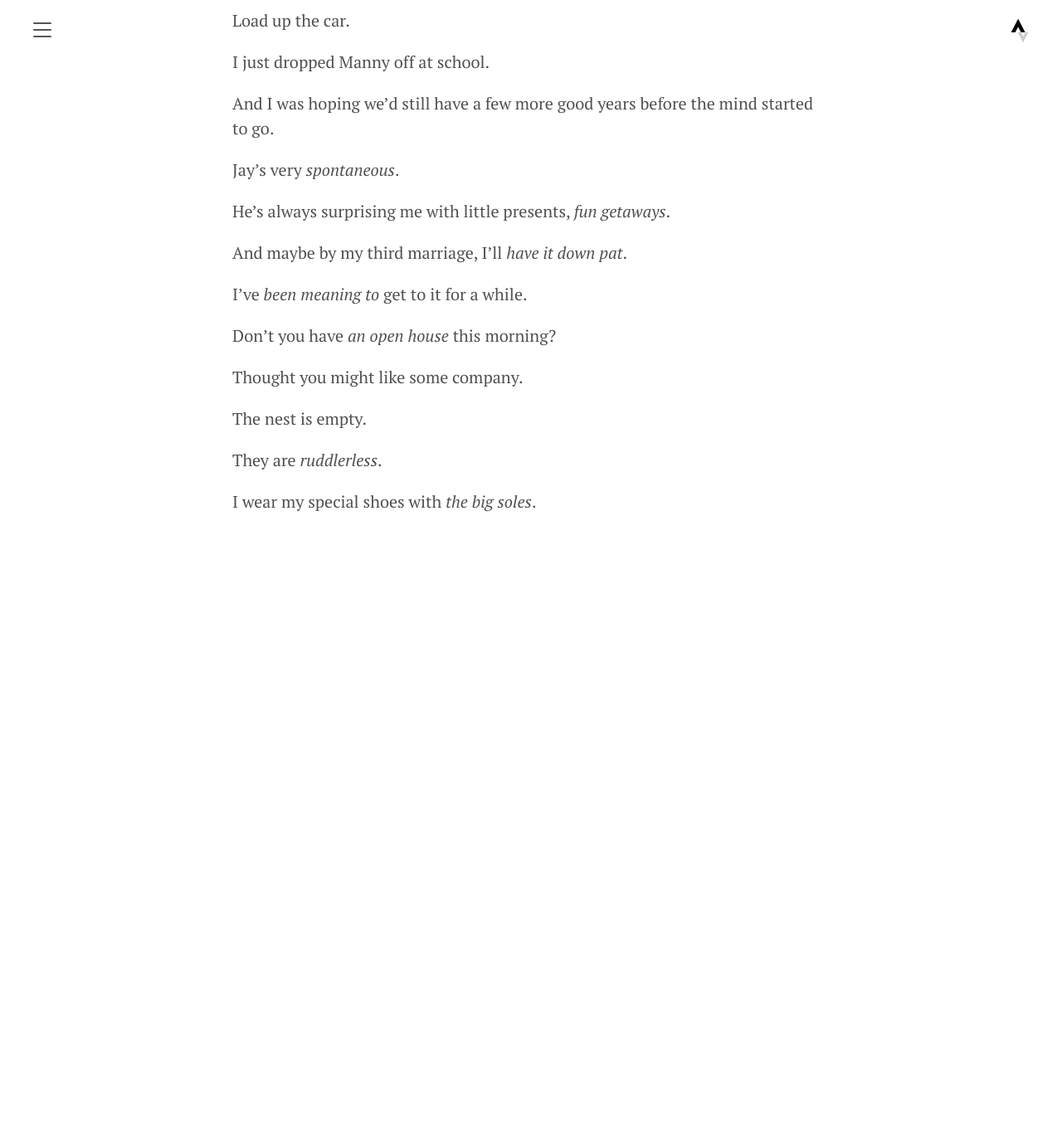
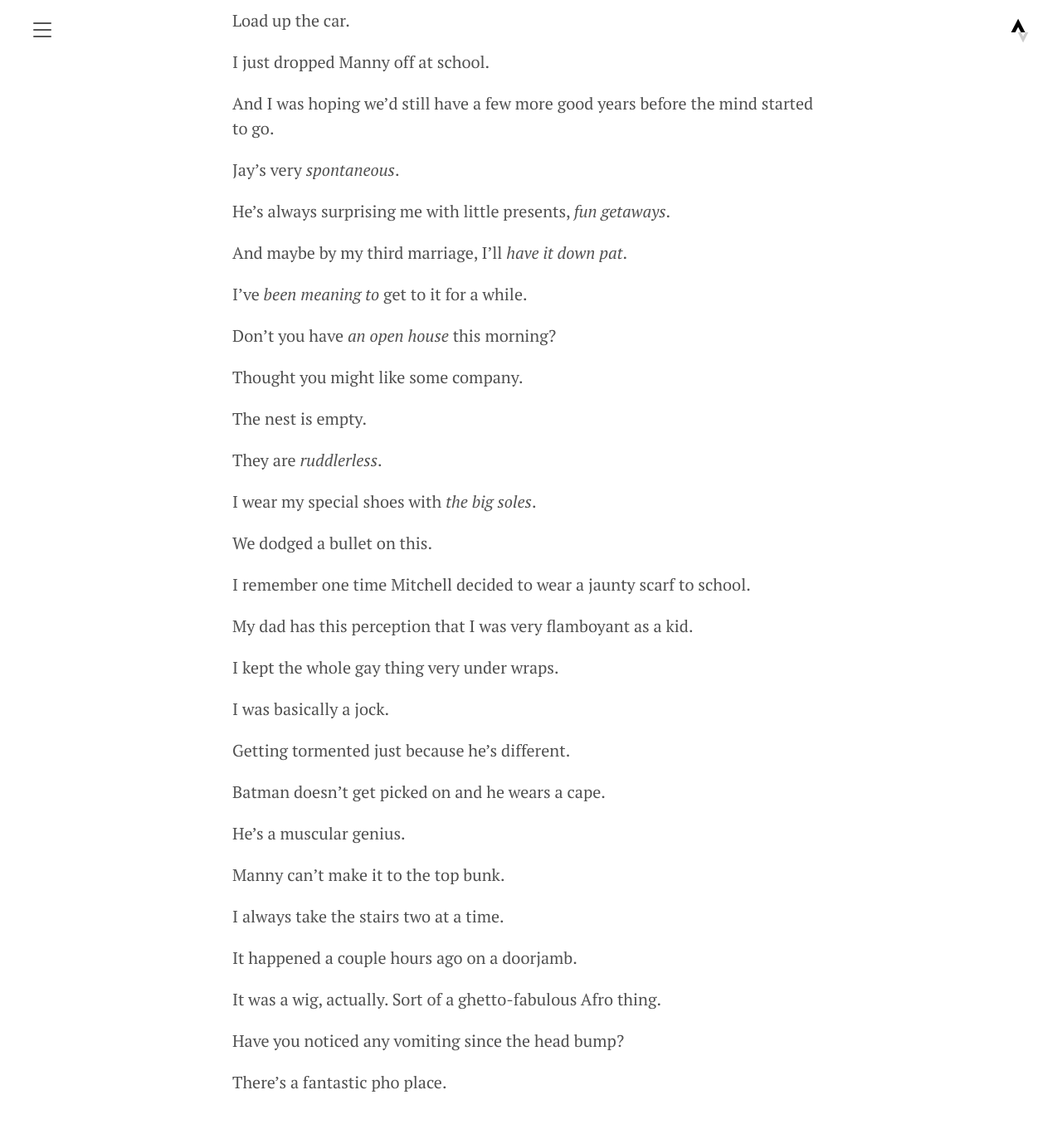
Before and after one commit to yoncise/yoncise.github.io, a Jekyll site: the page built from logs/_posts/2024/2024-01-31-157763436.md, in a window 1280 px wide and 1400 px high, scrolled down 1722 px. Shown: the top 1355 px of the window at 83% size. Built offline with Jekyll 4.4.1, drawn with Linux system fonts in a browser that asks for light colours; before the commit the page ends 2422 px from its top, so only the background shows below that.

Commit message:
语雀同步 Modern Family S01E06

```diff
--- a/logs/_posts/2024/2024-01-31-157763436.md
+++ b/logs/_posts/2024/2024-01-31-157763436.md
@@ -85,3 +85,31 @@ The nest is empty.
 They are _ruddlerless_.
 
 I wear my special shoes with _the big soles_.
+
+We dodged a bullet on this.
+
+I remember one time Mitchell decided to wear a jaunty scarf to school.
+
+My dad has this perception that I was very flamboyant as a kid.
+
+I kept the whole gay thing very under wraps.
+
+I was basically a jock.
+
+Getting tormented just because he's different.
+
+Batman doesn't get picked on and he wears a cape.
+
+He's a muscular genius.
+
+Manny can't make it to the top bunk.
+
+I always take the stairs two at a time.
+
+It happened a couple hours ago on a doorjamb.
+
+It was a wig, actually. Sort of a ghetto-fabulous Afro thing.
+
+Have you noticed any vomiting since the head bump?
+
+There's a fantastic pho place.
```
